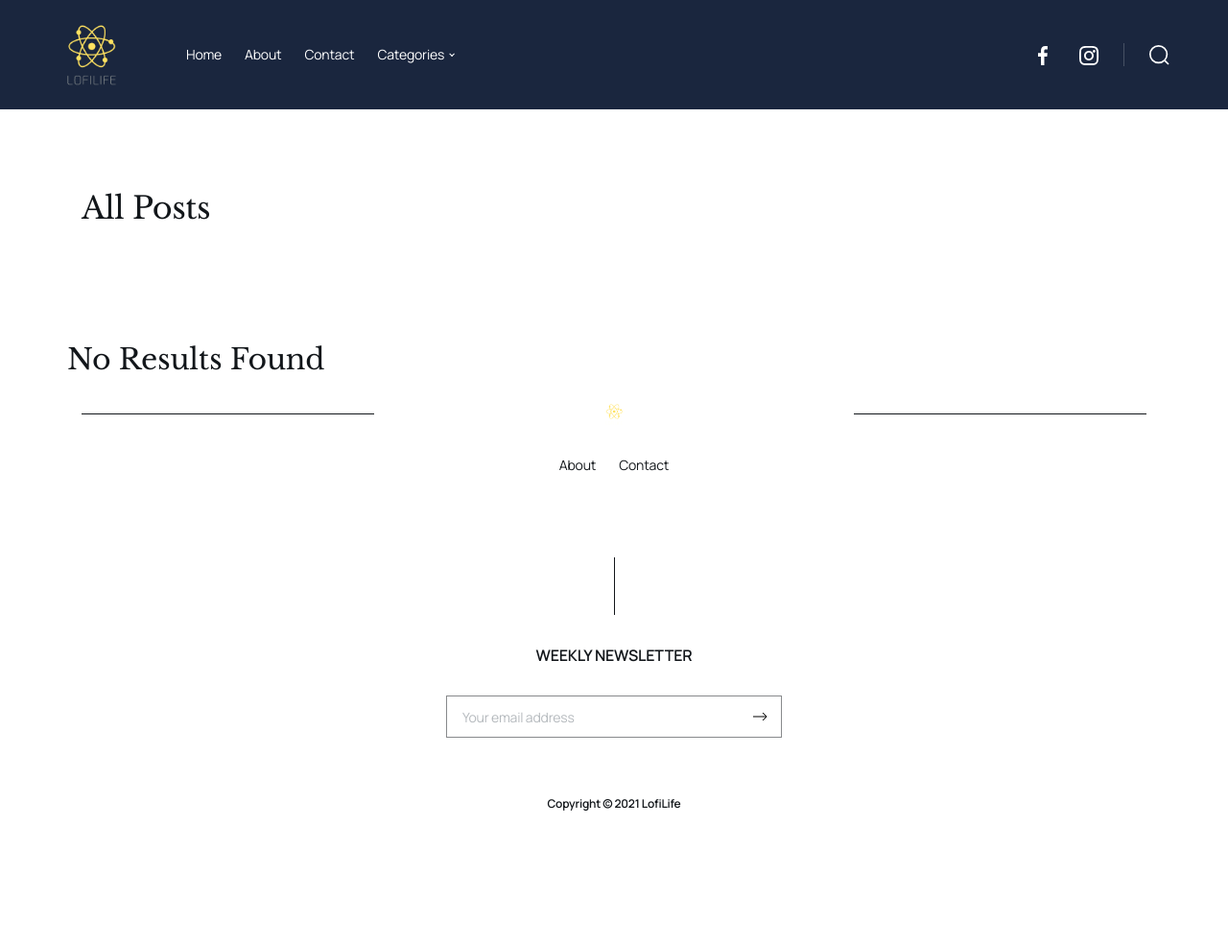
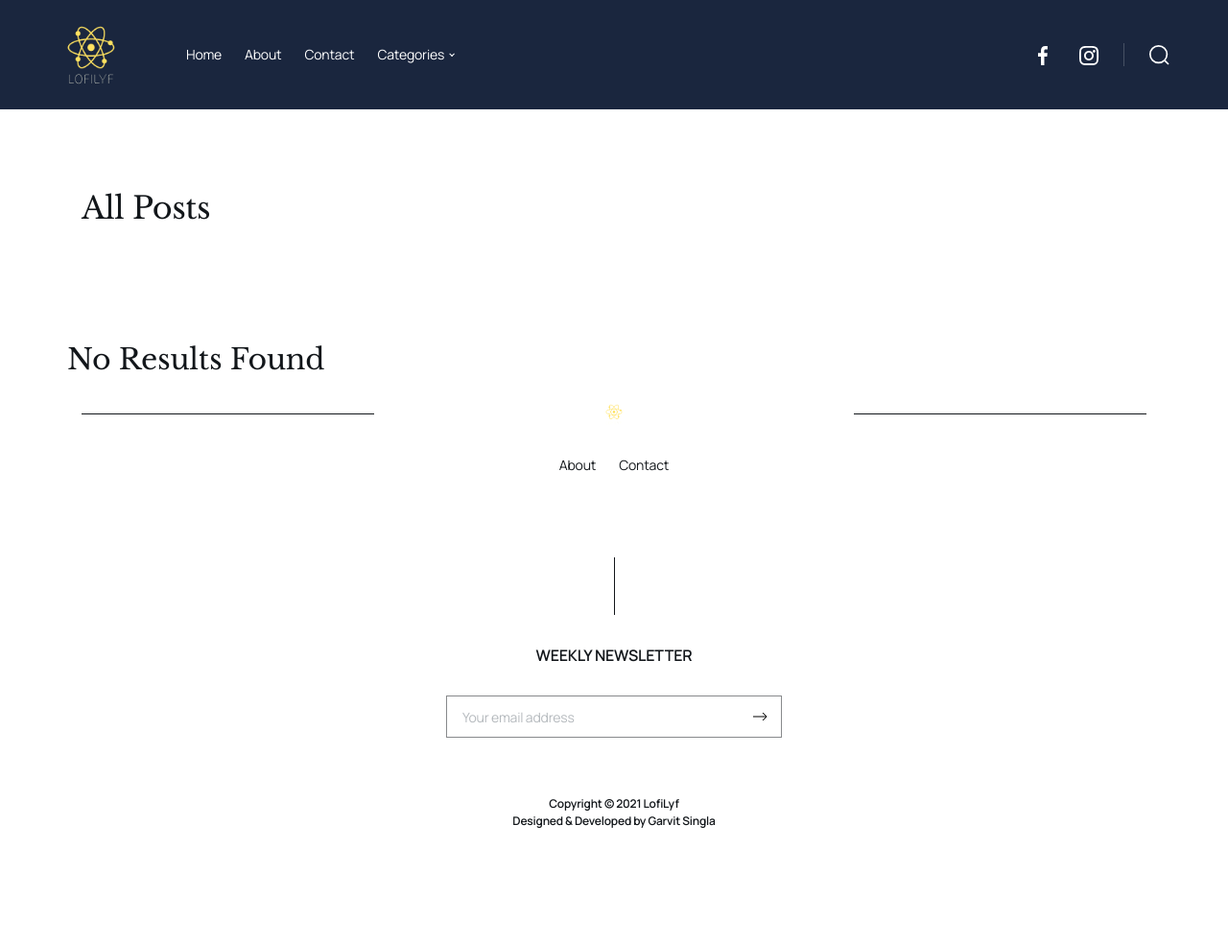
Before and after one commit to singlagarvit/lofylyf, a Django app: page /blog/posts/all/ in a window 1280 px wide. Shown: the whole page at 96% size. Run offline with Django 3.2, Linux system fonts and the light colour scheme; data that the repository does not hold is empty; some libraries are stand-ins or nearby versions.

Commit message:
Final Changes

```diff
--- a/blog/templates/blog/category.html
+++ b/blog/templates/blog/category.html
@@ -1,6 +1,6 @@
 {% extends 'base.html' %}
 {% load static %}
-{% block meta %}<title>{{ category.title }} | Blog | Lofylife</title>{% endblock %}
+{% block meta %}<title>{{ category.title }} | Blog | LofiLyf</title>{% endblock %}
 {% block page_class %}articles-category{% endblock %}
 {% block content %}
 <!-- BEGIN .articles -->
--- a/blog/templates/blog/post.html
+++ b/blog/templates/blog/post.html
@@ -1,7 +1,7 @@
 {% extends 'base.html' %}
 {% load static %}
 {% block meta %}
-  <title>{% if post.seo_title %}{{ post.seo_title }}{% else %}{{ post.title }} | Blog | Lofylyf{% endif %}</title>
+  <title>{% if post.seo_title %}{{ post.seo_title }}{% else %}{{ post.title }} | Blog | LofiLyf{% endif %}</title>
   {% if post.seo_description %}<meta name="description" content="{{ post.seo_description }}" />{% endif %}
   {% if post.seo_tags %}<meta name="keywords" content="{{ post.seo_tags }}" />{% endif %}
 {% endblock %}
--- a/blog/templates/blog/posts.html
+++ b/blog/templates/blog/posts.html
@@ -1,6 +1,6 @@
 {% extends 'base.html' %}
 {% load static %}
-{% block meta %}<title>All Posts | Blog | Lofylife</title>{% endblock %}
+{% block meta %}<title>All Posts | Blog | LofiLyf</title>{% endblock %}
 {% block page_class %}articles-category{% endblock %}
 {% block content %}
 <!-- BEGIN .articles -->
--- a/blog/templates/blog/search.html
+++ b/blog/templates/blog/search.html
@@ -1,6 +1,6 @@
 {% extends 'base.html' %}
 {% load static %}
-{% block meta %}<title>Search Results - {{ q }}</title>{% endblock %}
+{% block meta %}<title>Search Results - {{ q }} | LofiLyf</title>{% endblock %}
 {% block page_class %}articles-category{% endblock %}
 {% block content %}
 <section class="articles">
--- a/blog/templates/blog/tag.html
+++ b/blog/templates/blog/tag.html
@@ -1,6 +1,6 @@
 {% extends 'base.html' %}
 {% load static %}
-{% block meta %}<title>{{ tag.tag }} | Blog | Lofylife</title>{% endblock %}
+{% block meta %}<title>{{ tag.tag }} | Blog | LofiLyf</title>{% endblock %}
 {% block page_class %}articles-category{% endblock %}
 {% block content %}
 <!-- BEGIN .articles -->
--- a/core/templates/core/about.html
+++ b/core/templates/core/about.html
@@ -1,7 +1,7 @@
 {% extends 'base.html' %}
 {% load static %}
 {% block meta %}
-<title>About | Lofylyf</title>
+<title>About LofiLyf</title>
 {% endblock %}
 {% block page_class %}about-page{% endblock %}
 {% block content %}
--- a/core/templates/core/contact.html
+++ b/core/templates/core/contact.html
@@ -1,7 +1,7 @@
 {% extends 'base.html' %}
 {% load static %}
 {% block meta %}
-<title>Contact | Lofylyf</title>
+<title>Contact LofiLyf</title>
 {% endblock %}
 {% block page_class %}contact-page{% endblock %}
 {% block content %}
--- a/core/templates/core/index.html
+++ b/core/templates/core/index.html
@@ -1,7 +1,9 @@
 {% extends 'base.html' %}
 {% load static %}
 {% block meta %}
-<title>Home | Lofylyf</title>
+<title>Lifestyle blogging for those who want some gigs on the side</title>
+<meta name="description" content="The Minimalists redefine what it means to live a meaningful, intentional life with less stuff and more experiences." />
+<meta name="keywords" content="tech blogs, technology blogging, lifestyle blogging, nature blogging, best lifestyle blogs, top tech blogs, best tech blogs, artificial intelligence blog, fashion and lifestyle blogs, information technology blogs, latest technology blogs, lifestyle blogger instagram, blogs on artificial intelligence, tech body blogspot" />
 {% endblock %}
 {% block page_class %}index{% endblock %}
 {% block content %}
--- a/templates/base.html
+++ b/templates/base.html
@@ -192,8 +192,9 @@
               <div class="subscribe__response js-subscribe-response">
               </div>
             </form>
-            <small class="footer__copyright">
-              Copyright &copy; 2021 LofiLife
+            <small class="footer__copyright" style="text-align: center;">
+              Copyright &copy; 2021 LofiLyf<br>
+              Designed & Developed by <a href="https://linkedin.com/in/singlagarvit/" target="_blank">Garvit Singla</a>
             </small>
           </div>
         </div>
```
Also changed, not shown: static/images/logo/BettyBonnet.png (deleted), static/images/logo/logo.jpeg (deleted), static/images/logo/logo.png.
